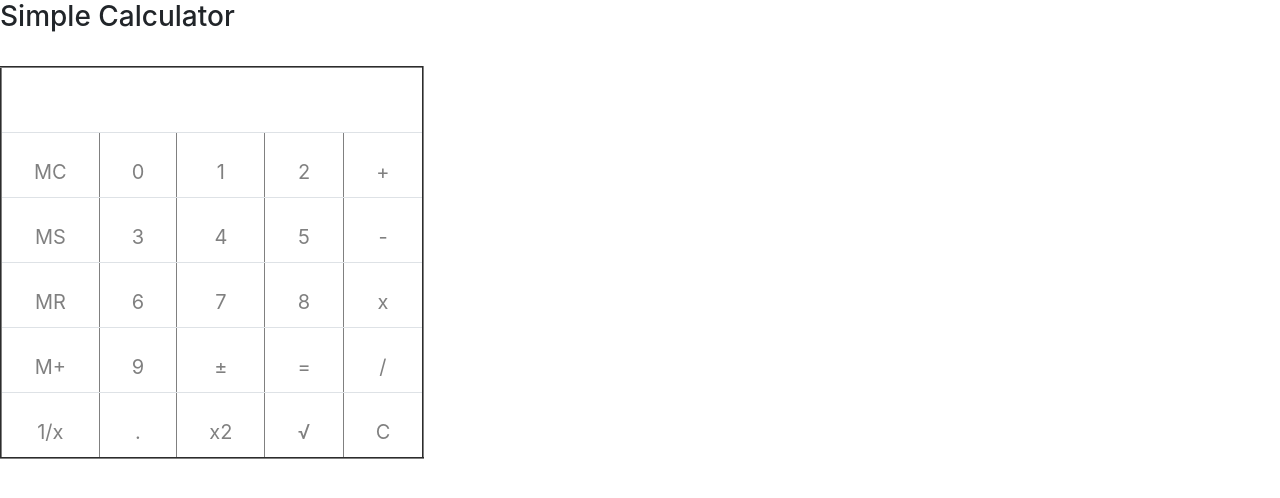
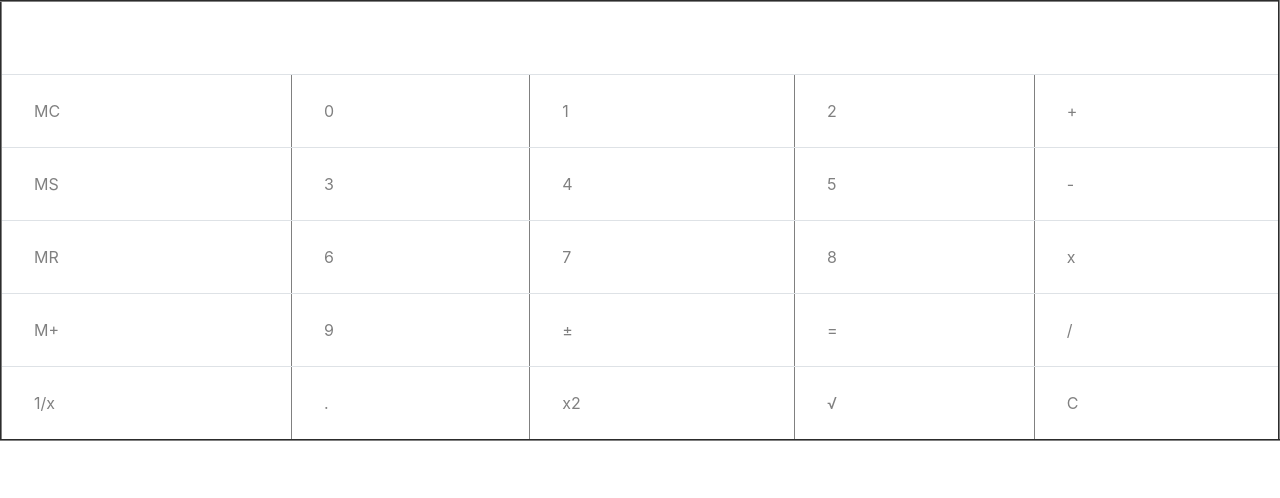
Before and after one commit to Peculiar9/Calculator, a plain HTML site: page index.html in a window 1280 px wide. Drawn offline with nearby package versions, Linux system fonts and the light colour scheme.

Commit message:
This is it people

```diff
--- a/index.html
+++ b/index.html
@@ -32,9 +32,8 @@
         </style>
     </head>
     <body>
-     <html><head></head><body><h3>Simple Calculator</h3><br/><style>#calc{width:300px;height:250px;}
-#btn{width:100%;height:40px;font-size:20px;}
-</style>
+
+
 <form Name="calc">
 <table id="calc" class="table table-condensed" border=2>
 <tr>
```
